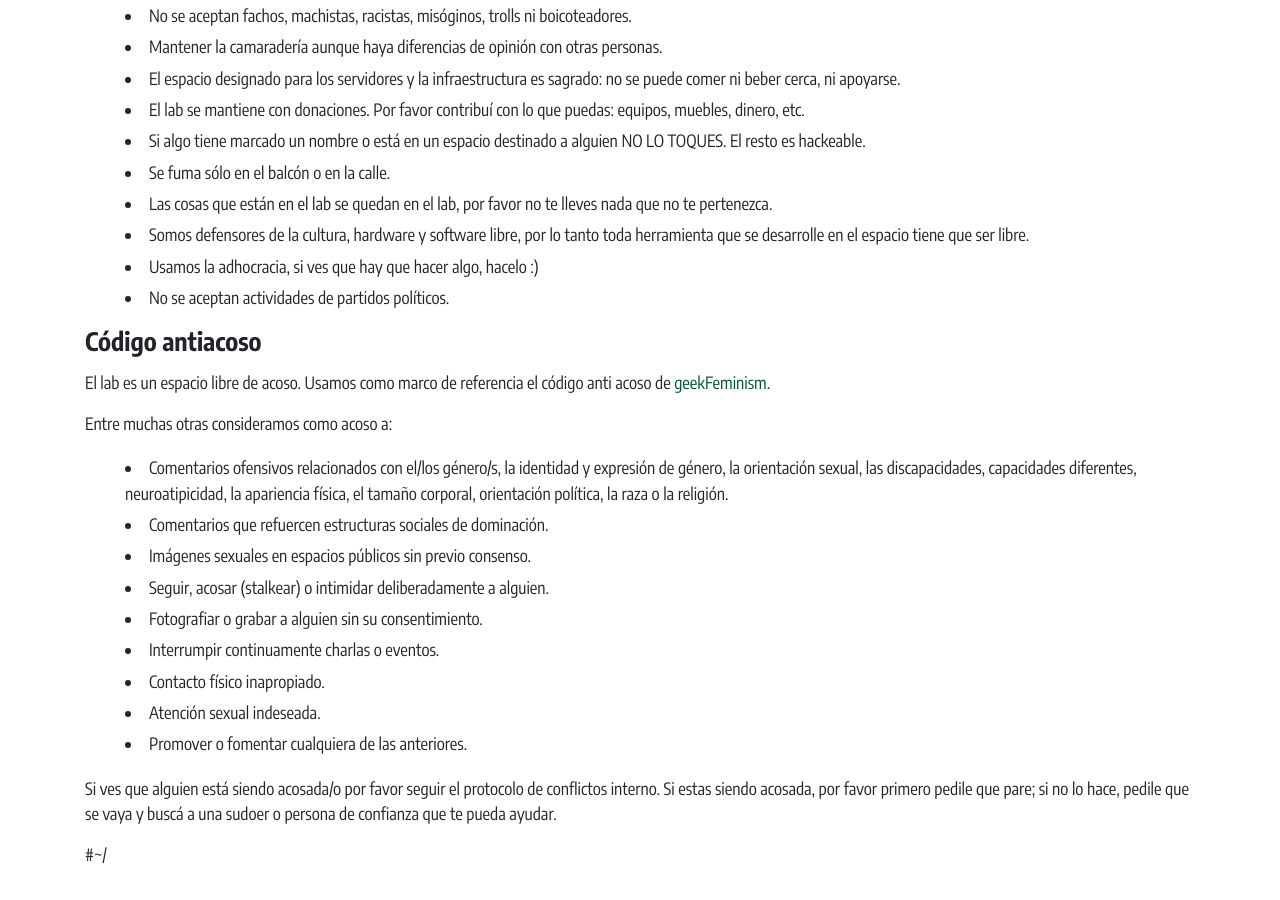
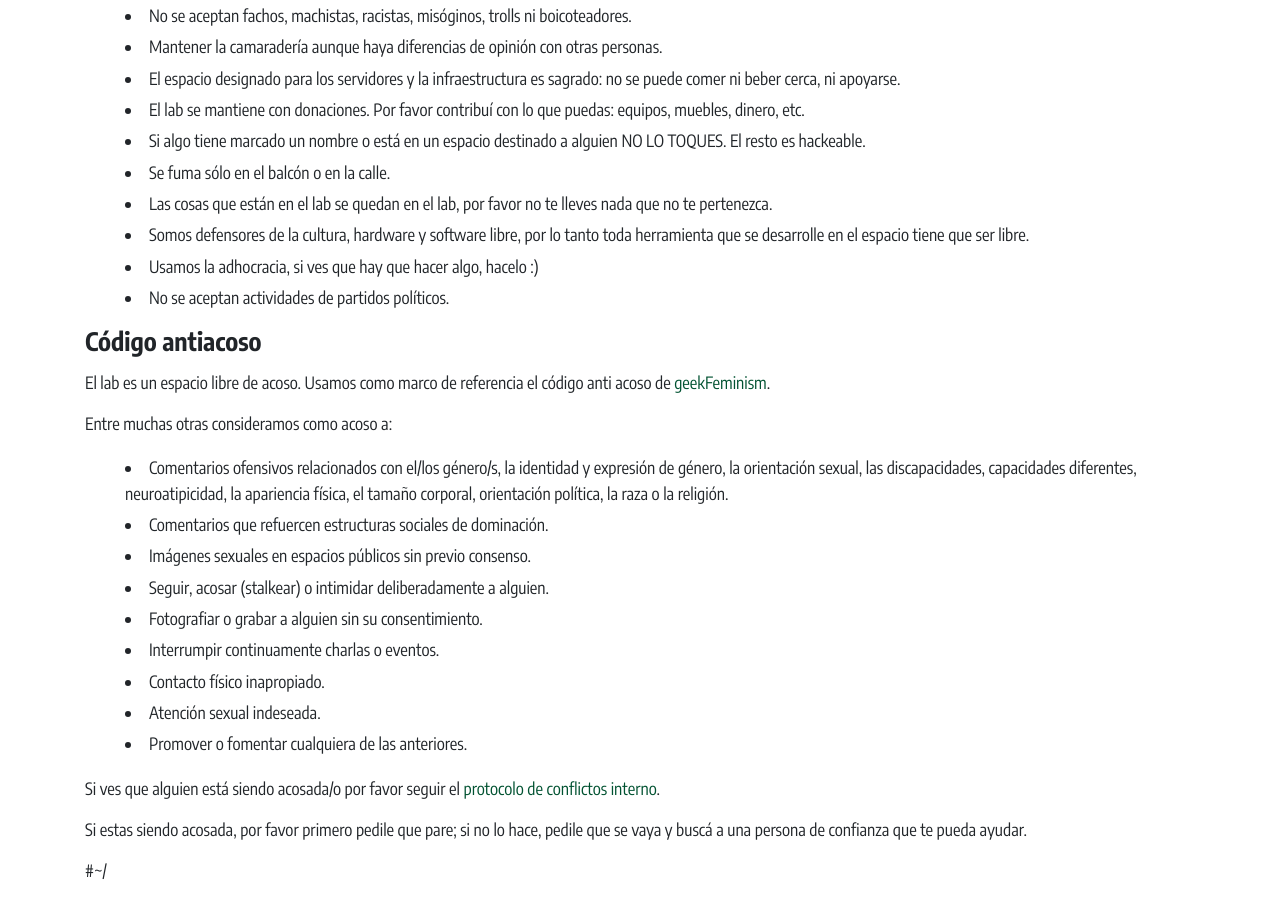
Before and after one commit to rlyehlab/rlab.be, a Jekyll site: the page built from codigos.md, in a window 1280 px wide and 900 px high, scrolled down 595 px. Built offline with Jekyll 4.4.1, drawn with Linux system fonts in a browser that asks for light colours.

Commit message:
Mejores codigos

```diff
--- a/codigos.md
+++ b/codigos.md
@@ -48,8 +48,9 @@ Entre muchas otras consideramos como acoso a:
 - Atención sexual indeseada.
 - Promover o fomentar cualquiera de las anteriores.
 
-Si ves que alguien está siendo acosada/o por favor seguir el protocolo de conflictos interno.
+Si ves que alguien está siendo acosada/o por favor seguir el [protocolo de conflictos interno](https://wiki.rlab.be/doku.php?id=conflictos).
+
 Si estas siendo acosada, por favor primero pedile que pare; si no lo hace, pedile que se vaya y
-buscá a una sudoer o persona de confianza que te pueda ayudar.
+buscá a una persona de confianza que te pueda ayudar.
 
 #~/
```
